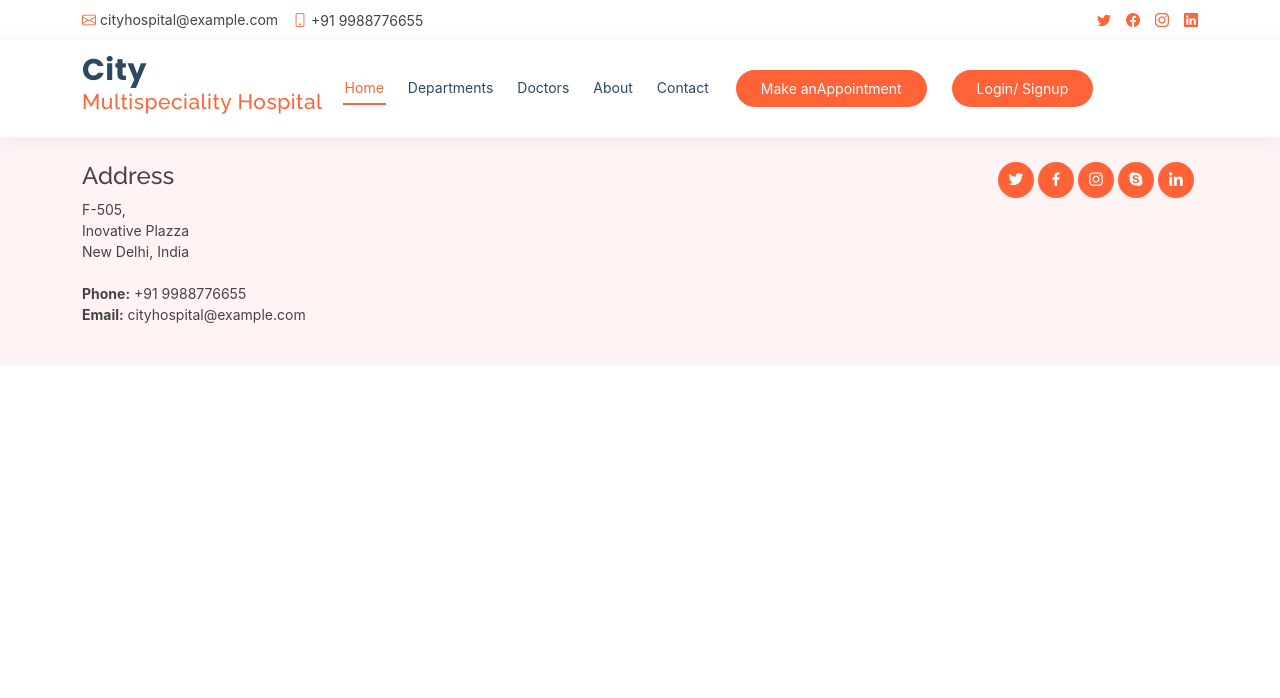
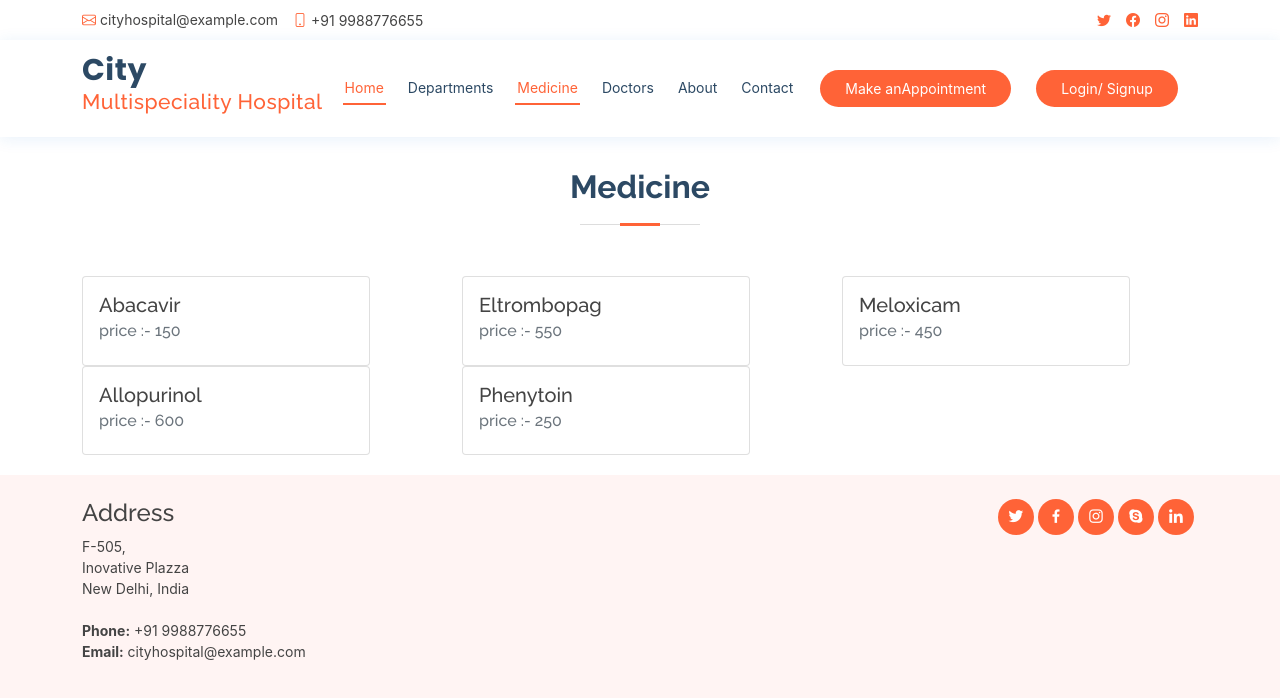
Before and after one commit to urmiljoshi/cityhospitl, a React (Create React App) app: page /Medicine in a window 1280 px wide. Shown: the top 698 px of the page. Built offline with nearby package versions, Linux system fonts and the light colour scheme.

Commit message:
5_9_medicine-list

```diff
--- a/src/App.js
+++ b/src/App.js
@@ -12,6 +12,7 @@ import { Route, Switch } from 'react-router-dom';
 import { useEffect, useState } from 'react';
 import Loading from './conteinars/Hoc/Loading';
 import Auth from './conteinars/Auth/Auth';
+import Medicine from './conteinars/Medicine/Medicine';
 
 // const HWL = Loading(Home)
  function App() {
@@ -49,6 +50,7 @@ import Auth from './conteinars/Auth/Auth';
       <Switch>
         <Route exact path={"/"} component={Home}/>
         <Route exact path={"/Departments"} component={Departments}/>
+        <Route exact path={"/Medicine"} component={Medicine}/>
         <Route exact path={"/about"} component={About}/>
         <Route exact path={"/Doctors"} component={Doctors}/>
         <Route exact path={"/Contact"} component={Contact}/>
--- a/src/componets/Headar.js
+++ b/src/componets/Headar.js
@@ -30,6 +30,7 @@ function Headar(props) {
                         <ul>
                             <li><NavLink className="nav-link scrollto active" to={"/"}>Home</NavLink></li>
                             <li><NavLink className="nav-link scrollto"to={"/Departments"}>Departments</NavLink></li>
+                            <li><NavLink className="nav-link scrollto"to={"/Medicine"}>Medicine</NavLink></li>
                             <li><NavLink className="nav-link scrollto" to={"/Doctors"}>Doctors</NavLink></li>
                             <li><NavLink className="nav-link scrollto " to={"/about"}>About</NavLink></li>
                             <li><NavLink className="nav-link scrollto" to={"/Contact"}>Contact</NavLink></li>
--- /dev/null
+++ b/src/componets/List/List.js
@@ -0,0 +1,40 @@
+import React from 'react';
+import { Card, CardBody, CardTitle, CardSubtitle, CardText, Button } from 'reactstrap'
+
+function List({ Data }) {
+    console.log(Data);
+    return (
+        <>
+            {Data.map((d, j) => {
+
+                return (
+                    <div className='col-md-4'>
+                        <Card
+                            style={{
+                                width: '18rem'
+                            }}
+                        >
+                            <CardBody>
+                                <CardTitle tag="h5">
+                                    {d.name}
+                                </CardTitle>
+                                <CardSubtitle
+                                    className="mb-2 text-muted"
+                                    tag="h6"
+                                >
+                                    price :- {d.price}
+                                </CardSubtitle>
+
+                            </CardBody>
+                        </Card>
+                    </div>
+                )
+
+
+            })}
+        </>
+
+    );
+}
+
+export default List;
--- /dev/null
+++ b/src/conteinars/Medicine/Medicine.js
@@ -0,0 +1,66 @@
+import React from 'react';
+import List from '../../componets/List/List';
+
+function Medicine(props) {
+    const orgData = [
+        {
+            id: 101,
+            name: 'Abacavir',
+            quantity: 25,
+            price: 150,
+            expiry: 2022
+        },
+
+        {
+            id: 102,
+            name: 'Eltrombopag',
+            quantity: 90,
+            price: 550,
+            expiry: 2021
+        },
+
+        {
+            id: 103,
+            name: 'Meloxicam',
+            quantity: 85,
+            price: 450,
+            expiry: 2025
+        },
+
+        {
+            id: 104,
+            name: 'Allopurinol',
+            quantity: 50,
+            price: 600,
+            expiry: 2023
+        },
+
+        {
+            id: 105,
+            name: 'Phenytoin',
+            quantity: 63,
+            price: 250,
+            expiry: 2021
+        },
+
+    ]
+    return (
+        <div>
+            <section id="departments" className="departments">
+                <div className="container">
+                    <div className="section-title">
+                        <h2>Medicine</h2>
+                    </div>
+                    <div className='row'>
+                        <List Data={orgData} />
+                    </div>
+                </div>
+            </section>
+
+
+        </div>
+
+    );
+}
+
+export default Medicine;
```
